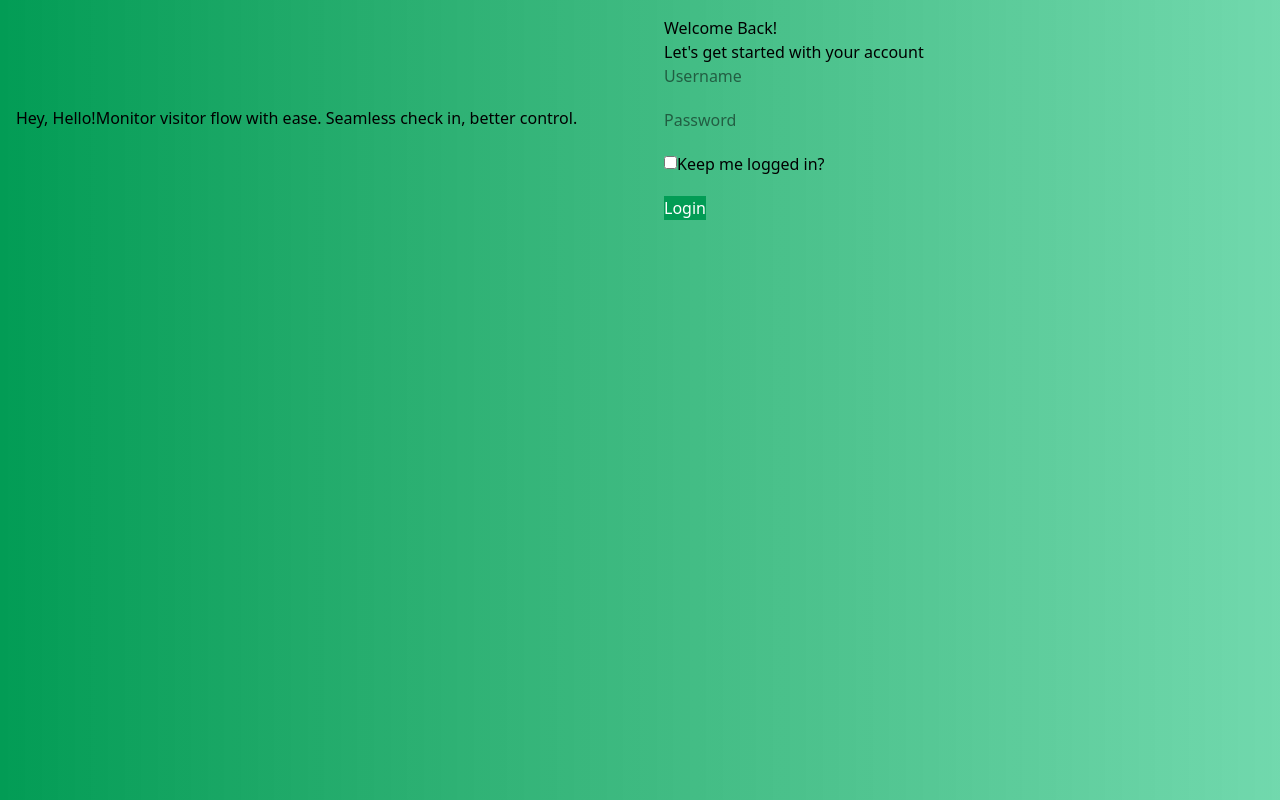
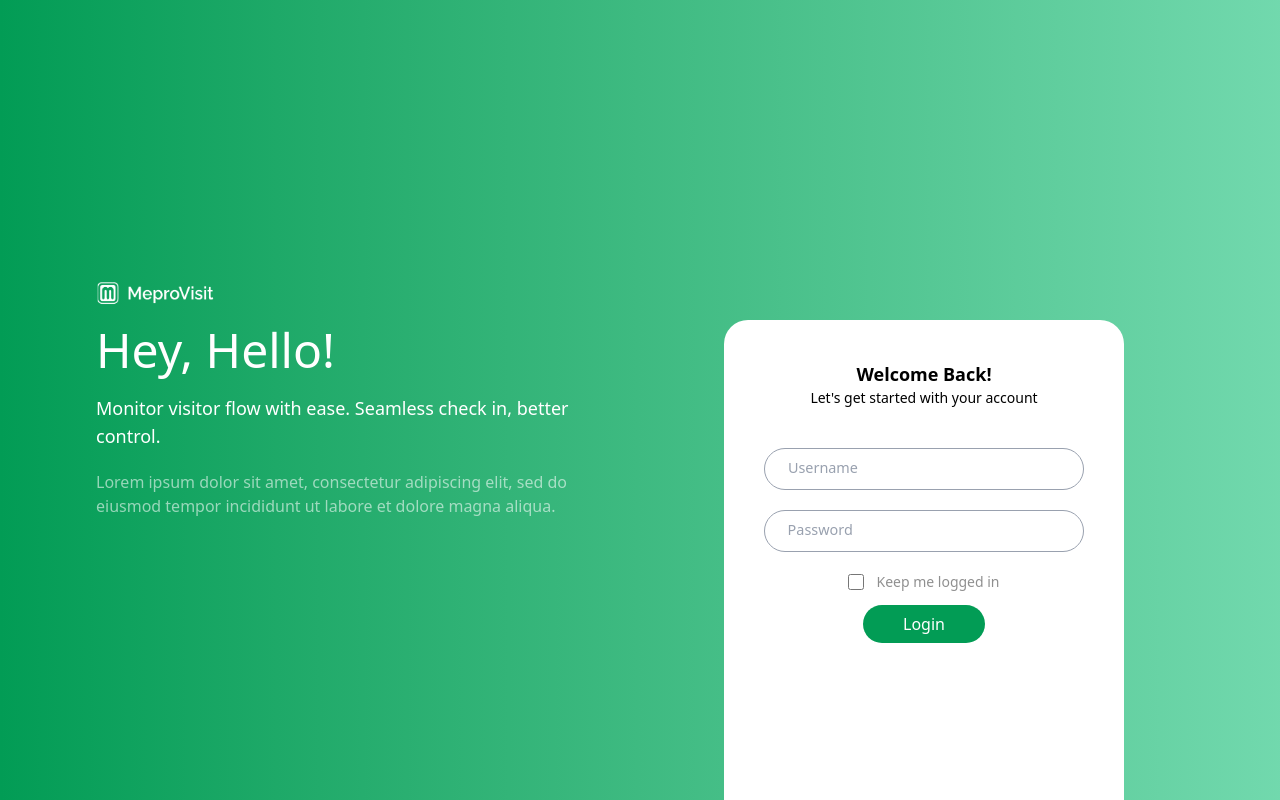
Before and after one commit to elianalitani/mepro-visit, a Laravel app: page /test in a window 1280 px wide. Run offline with Laravel 12, Linux system fonts and the light colour scheme; style sheets or scripts are compiled from the project's sources.

Commit message:
Login, sidebar, header, and dashboard added

```diff
--- a/package.json
+++ b/package.json
@@ -13,5 +13,8 @@
         "laravel-vite-plugin": "^2.0.0",
         "tailwindcss": "^4.0.0",
         "vite": "^7.0.4"
+    },
+    "dependencies": {
+        "tw-elements": "^2.0.0"
     }
 }
--- a/resources/js/app.js
+++ b/resources/js/app.js
@@ -1 +1,3 @@
 import './bootstrap';
+import 'tw-elements';
+import 'flowbite';
--- a/resources/views/test.blade.php
+++ b/resources/views/test.blade.php
@@ -1,18 +1,3 @@
-<!-- <!DOCTYPE html>
-<html lang="en">
-<head>
-    <meta charset="UTF-8">
-    <title>Tailwind Test</title>
-    @vite(['resources/css/app.css', 'resources/js/app.js'])
-</head>
-<body class="bg-gray-100 flex items-center justify-center h-screen">
-    <div class="text-center">
-        <h1 class="text-4xl font-bold text-blue-600">Tailwind is working!</h1>
-        <p class="mt-4 text-lg text-gray-700">If you see this styled properly, Tailwind is active 🎉</p>
-    </div>
-</body>
-</html> -->
-
 <!DOCTYPE html>
 <html lang="en">
 <head>
@@ -20,33 +5,80 @@
     <title>Tailwind Test</title>
     @vite(['resources/css/app.css', 'resources/js/app.js'])
 </head>
-<body class="h-14 bg-linear-to-r from-[#029C55] to-[#34C88AB2]">
-    <div class="grid grid-cols-2 gap-4">
-        <div class="p-4 flex items-center">
-            <h1>Hey, Hello!</h1>
-            <p>Monitor visitor flow with ease. Seamless check in, better control.</p>
+<body class="bg-gradient-to-r from-[#029C55] to-[#34C88AB2] min-h-screen w-full overflow-hidden">
+    <div class="grid grid-cols-2 gap-4 mx-20">
+        <!--begin::Kontainer kiri-->
+        <div class="container p-4 flex flex-col items-start justify-center gap-5">
+            <img src="{{ asset('assets/images/logo-white.png') }}" alt="Logo MeproVisit" class="w-30 h-auto">
+            <div class="text-5xl text-white font-medium">Hey, Hello!</div>
+            <div class="text-lg text-white font-regular">Monitor visitor flow with ease. Seamless check in, better control.</div>
+            <div class="text-[#ffffff90] font-light">Lorem ipsum dolor sit amet, consectetur adipiscing elit, sed do eiusmod tempor incididunt ut labore et dolore magna aliqua.</div>
         </div>
-        <div class="p-4">
-            <div>
-                <h1>Welcome Back!</h1>
-                <p>Let's get started with your account</p>
+        <!--end::Kontainer kiri-->
+        <!--begin::Kontainer kanan-->
+        <div class="container h-screen flex flex-col justify-end items-center text-center">
+            <div class="bg-white flex flex-col rounded-t-3xl p-10 w-100 h-120">
+                <p class="text-lg font-bold">Welcome Back!</p>
+                <p class="mb-10 text-sm color-[#00000050]">Let's get started with your account</p>
+                <!--begin::Form login-->
                 <form>
-                    <div class="mb-5">
-                        <input type="text" id="username" class="" placeholder="Username" required />
+                    <!--begin::Username-->
+                    <div class="relative mb-5">
+                        <input
+                            type="text"
+                            id="username"
+                            placeholder="Username"
+                            required
+                            class="peer w-full px-4 py-2 border-1 border-gray-400 text-black placeholder-transparent rounded-full focus:outline-none focus:border-[#029C55]"
+                        />
+                        <label
+                            for="username"
+                            class="absolute left-4 top-2.5 bg-white px-1 text-sm text-[#029C55] scale-90 transition-all duration-200 ease-in-out
+                            peer-placeholder-shown:top-2 peer-placeholder-shown:left-4 peer-placeholder-shown:text-base peer-placeholder-shown:text-gray-400 peer-placeholder-shown:scale-90
+                            peer-focus:top-2 peer-focus:left-4 peer-focus:text-base peer-focus:text-[#029C55] peer-focus:scale-90
+                            peer-[&:not(:placeholder-shown)]:-top-2 peer-[&:not(:placeholder-shown)]:text-sm peer-[&:not(:placeholder-shown)]:text-[#029C55] peer-[&:not(:placeholder-shown)]:scale-90">
+                            Username
+                        </label>
                     </div>
-                    <div class="mb-5">
-                        <input type="password" id="password" class="" placeholder="Password" required />
+                    <!--end::Username-->
+                    <!--begin::Password-->
+                    <div class="relative mb-5">
+                        <input
+                            type="password"
+                            id="password"
+                            placeholder="Password"
+                            required
+                            class="peer w-full px-4 py-2 border-1 border-gray-400 text-black placeholder-transparent rounded-full focus:outline-none focus:border-[#029C55]"
+                        />
+                        <label
+                            for="password"
+                            class="absolute left-4 top-2.5 bg-white px-1 text-sm text-[#029C55] scale-90 transition-all duration-200 ease-in-out
+                            peer-placeholder-shown:top-2 peer-placeholder-shown:left-4 peer-placeholder-shown:text-base peer-placeholder-shown:text-gray-400 peer-placeholder-shown:scale-90
+                            peer-focus:top-2 peer-focus:left-4 peer-focus:text-base peer-focus:text-[#029C55] peer-focus:scale-90
+                            peer-[&:not(:placeholder-shown)]:-top-2 peer-[&:not(:placeholder-shown)]:text-sm peer-[&:not(:placeholder-shown)]:text-[#029C55] peer-[&:not(:placeholder-shown)]:scale-90">
+                            Password
+                        </label>
                     </div>
-                    <div class="flex items-start mb-5">
-                        <div class="flex items-center h-5">
-                            <input type="checkbox" id="logged-in" class="" required />
-                        </div>
-                        <label>Keep me logged in?</label>
+                    <!--end::Password-->
+                    <!--begin::Checkbox-->
+                    <div class="flex items-center justify-center mb-5">
+                        <input type="checkbox" id="logged-in" class="w-4 h-4 border-gray-300 rounded-none" required />
+                        <label class="text-sm ml-3 text-[#00000070]">Keep me logged in</label>
                     </div>
-                    <button type="submit" class="text-white bg-[#029C55]">Login</button>
+                    <!--end::Checkbox-->
+                    <!--begin::Button login-->
+                    <a
+                        type="submit"
+                        class="text-white bg-[#029C55] px-10 py-2 w-50 rounded-full items-center"
+                        href="/admin">
+                        Login
+                    </a>
+                    <!--end::Button login-->
                 </form>
+                <!--end::Form login-->
             </div>
         </div>
+        <!--end::Kontainer kanan-->
     </div>
 </body>
 </html>
--- a/routes/web.php
+++ b/routes/web.php
@@ -9,3 +9,7 @@ Route::get('/', function () {
 Route::get('/test', function () {
     return view('test');
 });
+
+Route::get('/admin', function () {
+    return view('guest/dashboard');
+});
```
Also changed, not shown: resources/views/components/header.blade.php (added, +25 -0 lines), resources/views/components/sidebar.blade.php (added, +72 -0 lines), resources/views/guest/dashboard.blade.php (+32 -0 lines), tailwind.config.js (added, +15 -0 lines), package-lock.json, public/assets/images/logo-green.png (added), public/assets/images/logo-white.png (added).
